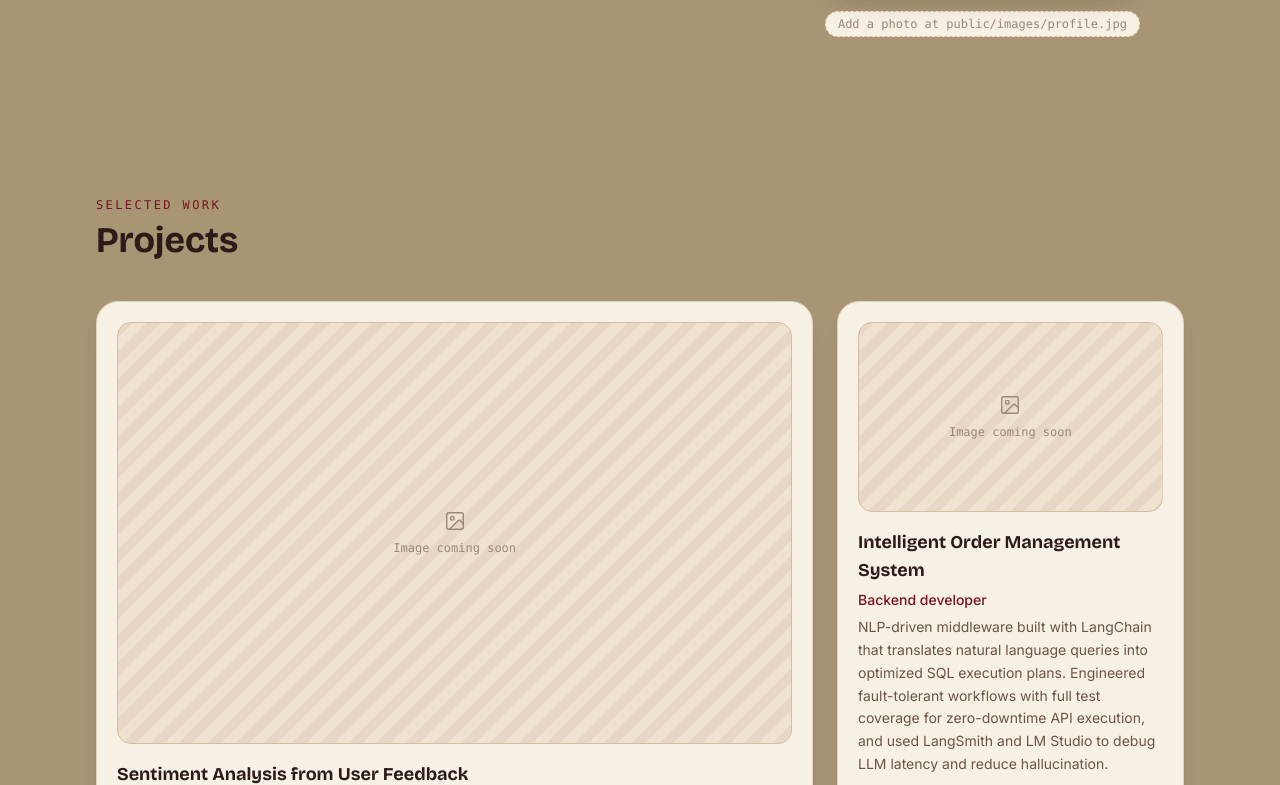
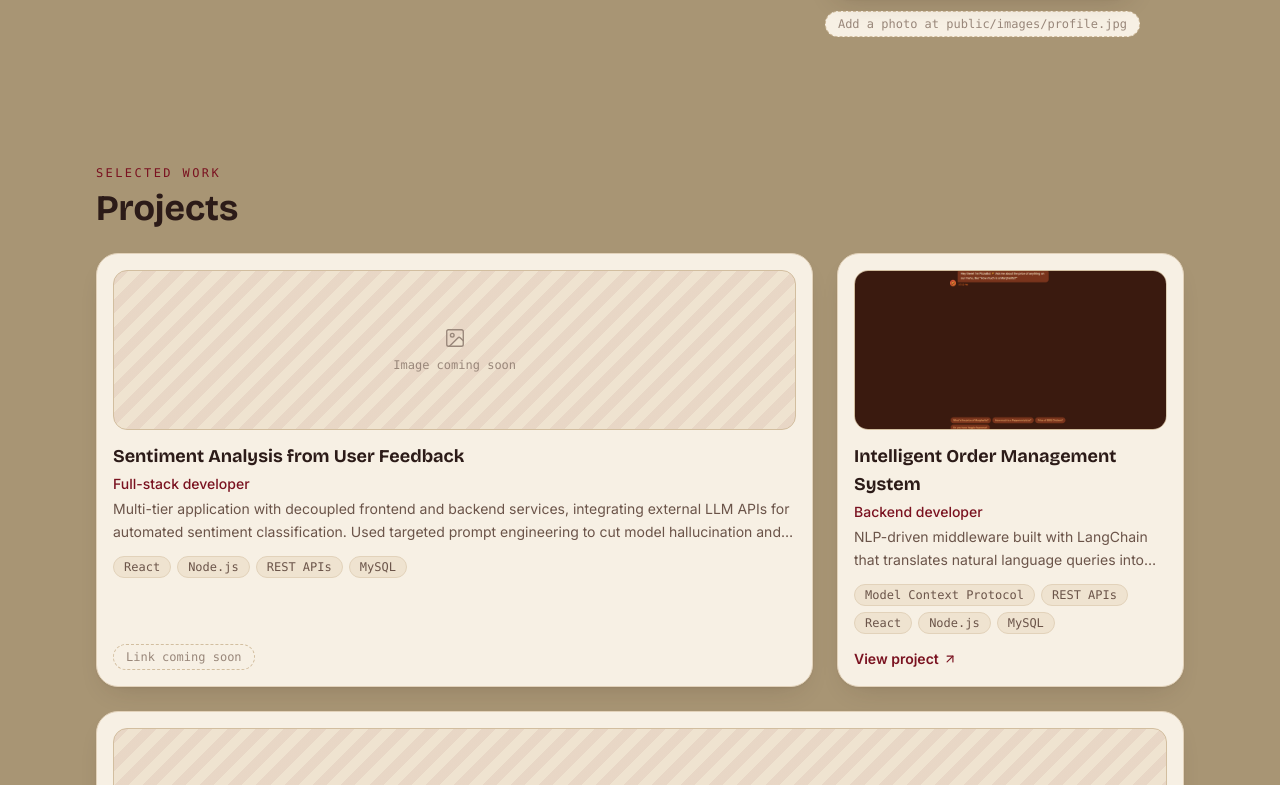
Before and after one commit to keya-05/portfolio-website, a Next.js app: page / in a window 1280 px wide. Shown: the part 535-1320 px from the top of the page. Built offline with nearby package versions, Linux system fonts and the light colour scheme.

Commit message:
Added the pizza-broker and the card size changed

```diff
--- a/src/components/ProjectCard.tsx
+++ b/src/components/ProjectCard.tsx
@@ -16,7 +16,7 @@
   }, []);
 
   const imageFrameClassName =
-    "relative aspect-[16/10] overflow-hidden rounded-[14px] border border-line-2 bg-surface-2";
+    "relative h-36 sm:h-40 overflow-hidden rounded-[14px] border border-line-2 bg-surface-2";
 
   const imageContent = project.image ? (
     <Image
@@ -40,7 +40,7 @@
   );
 
   return (
-    <TiltCard className="flex h-full flex-col gap-4 rounded-card border border-line bg-surface p-5 shadow-card">
+    <TiltCard className="flex h-full flex-col gap-3 rounded-card border border-line bg-surface p-4 shadow-card">
       {mounted && !reduce ? (
         <motion.div
           className={imageFrameClassName}
@@ -55,28 +55,28 @@
         <div className={imageFrameClassName}>{imageContent}</div>
       )}
 
-      <div className="flex flex-col gap-1.5">
+      <div className="flex flex-col gap-1">
         <h3 className="font-display text-lg font-bold text-ink">
           {project.title}
         </h3>
         <p className="text-sm font-medium text-wine">{project.role}</p>
-        <p className="text-sm leading-relaxed text-ink-2">
+        <p className="line-clamp-2 text-sm leading-relaxed text-ink-2">
           {project.description}
         </p>
       </div>
 
-      <div className="flex flex-wrap gap-2">
+      <div className="flex flex-wrap gap-1.5">
         {project.tags.map((tag, i) => (
           <span
             key={`${project.id}-tag-${i}`}
-            className="rounded-full border border-line bg-surface-2 px-2.5 py-1 font-mono text-xs text-ink-2"
+            className="rounded-full border border-line bg-surface-2 px-2.5 py-0.5 font-mono text-xs text-ink-2"
           >
             {tag}
           </span>
         ))}
       </div>
 
-      <div className="mt-auto pt-1">
+      <div className="mt-auto">
         {project.link ? (
           <a
             href={project.link}
--- a/src/components/ProjectsGrid.tsx
+++ b/src/components/ProjectsGrid.tsx
@@ -4,8 +4,8 @@
 
 export default function ProjectsGrid() {
   return (
-    <section id="work" className="mx-auto max-w-screen-2xl px-6 py-16 sm:px-10 sm:py-20 lg:px-16 xl:px-24">
-      <Reveal className="mb-10 flex flex-col gap-2 text-center lg:text-left">
+    <section id="work" className="mx-auto max-w-screen-2xl px-6 py-10 sm:px-10 sm:py-12 lg:px-16 xl:px-24">
+      <Reveal className="mb-6 flex flex-col gap-2 text-center lg:text-left">
         <span className="font-mono text-xs uppercase tracking-[0.2em] text-wine">
           Selected work
         </span>
--- a/src/content/projects.ts
+++ b/src/content/projects.ts
@@ -20,8 +20,8 @@
     description:
       "NLP-driven middleware built with LangChain that translates natural language queries into optimized SQL execution plans. Engineered fault-tolerant workflows with full test coverage for zero-downtime API execution, and used LangSmith and LM Studio to debug LLM latency and reduce hallucination.",
     tags: ["Model Context Protocol", "REST APIs", "React", "Node.js", "MySQL"],
-    image: undefined,
-    link: undefined,
+    image: "/images/projects/pizzabroker.png",
+    link: "https://pizzabroker.netlify.app/",
   },
   {
     id: "shopsphere",
```
Also changed, not shown: public/images/projects/pizzabroker.png (added).
